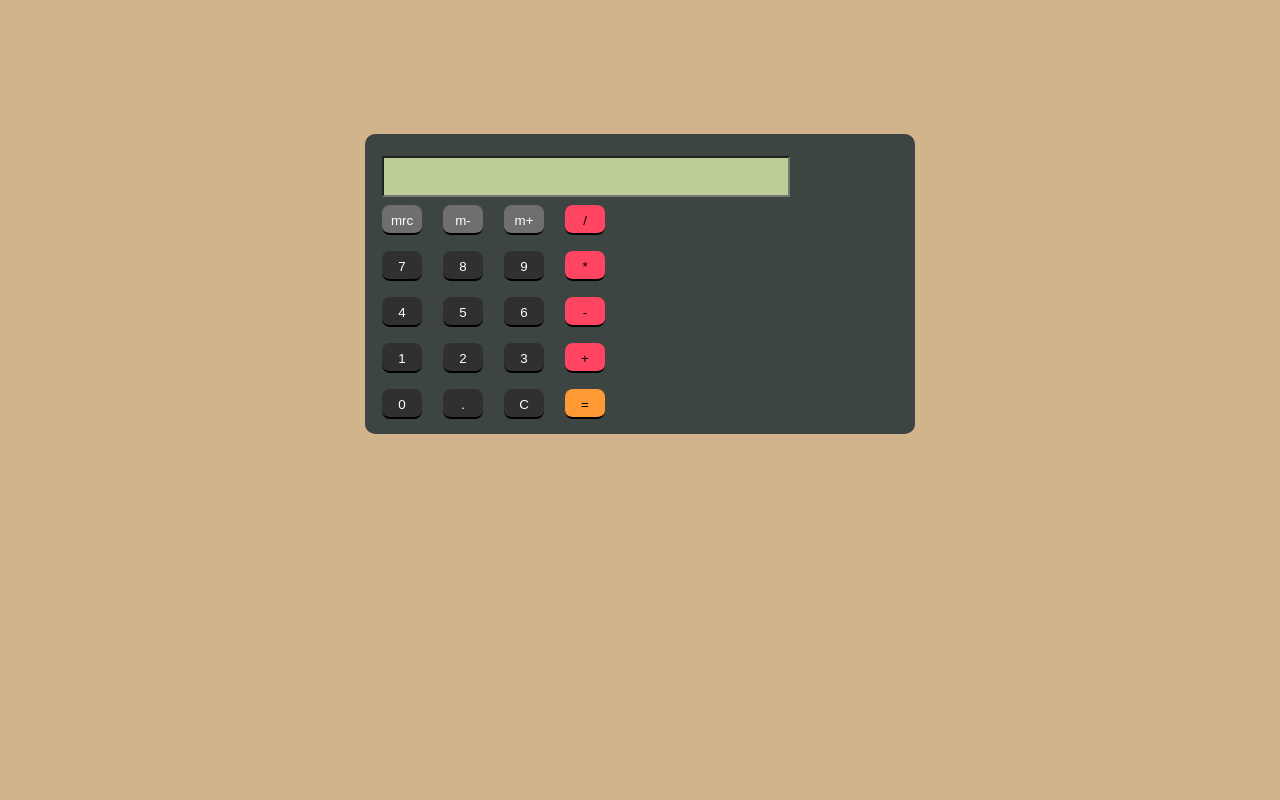
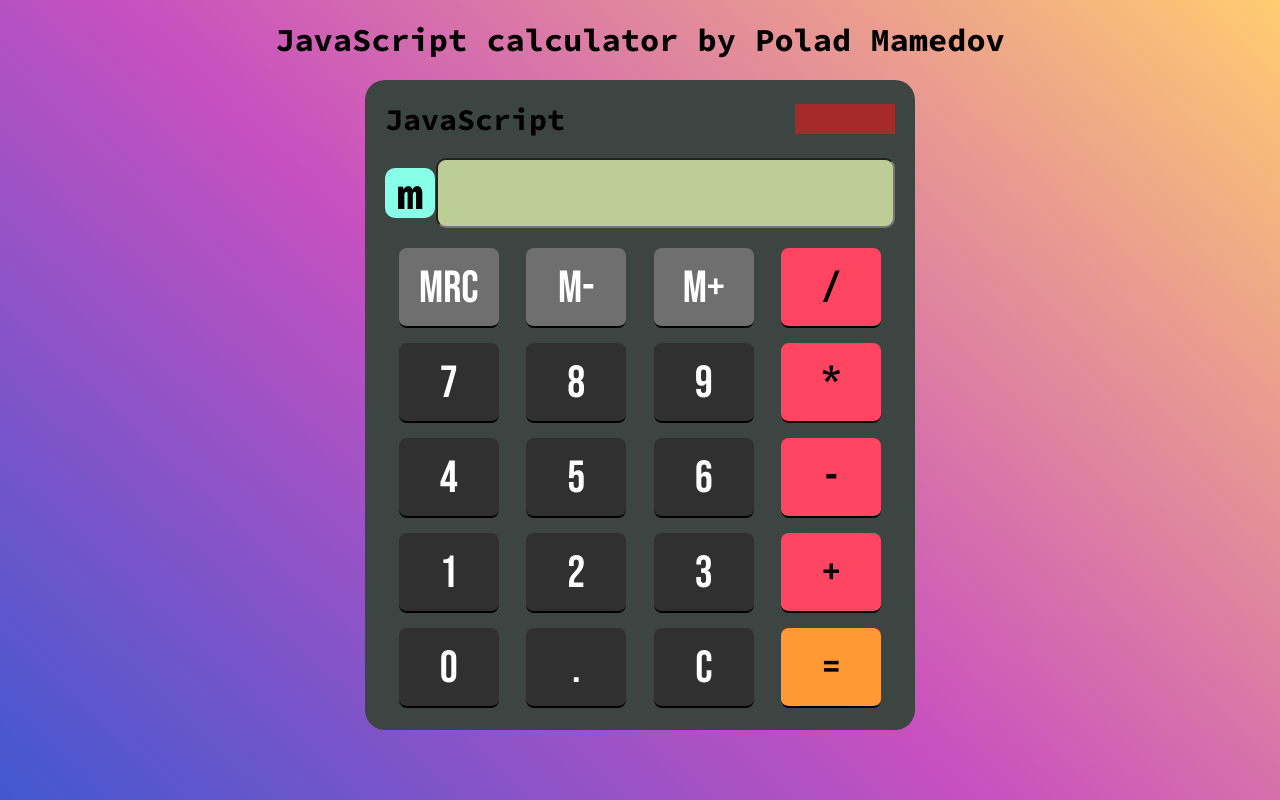
Before and after one commit to Poladik/JavaScript-Calculator, a plain HTML site: page index.html in a window 1280 px wide. Drawn offline with Linux system fonts and the light colour scheme.

Commit message:
little design & fix with zero

```diff
--- /dev/null
+++ b/css/normalize.css
@@ -0,0 +1,48 @@
+*,
+*::before,
+*::after {
+  box-sizing: border-box;
+}
+
+html {
+  height: 100%;
+}
+
+body {
+  margin: 0;
+}
+
+h1,
+h2,
+h3 {
+  margin: 0;
+}
+
+p {
+  margin: 0;
+}
+
+img,
+picture,
+video,
+canvas,
+svg {
+  max-width: 100%;
+}
+
+input,
+button,
+textarea,
+select {
+  font: inherit;
+}
+
+ul {
+  list-style: none;
+  padding: 0;
+  margin: 0;
+}
+
+a {
+  text-decoration: none;
+}
--- a/css/styles.css
+++ b/css/styles.css
@@ -1,50 +1,83 @@
 body {
+  font-family: "Source code pro";
+  background-image: linear-gradient(
+    43deg,
+    #4158d0 0%,
+    #c850c0 46%,
+    #ffcc70 100%
+  );
+}
+.main-header{
+  margin-top: 20px;
+}
+.container {
+  width: 80%;
+  margin-left: auto;
+  margin-right: auto;
+  display: grid;
+  place-items: center;
+}
+.calculator {
+  margin-top: 20px;
+  background-color: #3d4543;
+  height: 650px;
+  width: 550px;
+  border-radius: 20px;
+  padding: 20px;
+}
+.calculator__top {
+  display: flex;
+  justify-content: space-between;
+  align-items: center;
+  font-size: 20px;
+}
+.calculator__solar-panel{
+  width: 100px;
+  height: 30px;
+  background-color: brown;
+}
+.display {
+  margin-top: 20px;
+  display: flex;
+  justify-content: space-between;
+  align-items: center;
+  width: 100%;
+}
+.display__lcd {
+  width: 90%;
+  height: 70px;
+  border-radius: 10px;
+  color: black;
+  background-color: #bccd95;
+  font-size: 65px;
+  text-align: right;
+  font-family: "Bebas Neue";
+}
+.display__m{
   display: flex;
   justify-content: center;
   align-items: center;
-  background-color: tan;
+  background-color: #88ffe7;
+  border-radius: 10px;
+  width: 50px;
+  height: 50px;
+  font-size: 45px;
 }
-
-.box {
-  margin-top: 10%;
-  background-color: #3d4543;
-  height: 300px;
-  width: 550px;
-  border-radius: 10px;
+.keys {
+  margin-top: 20px;
+  display: grid;
+  grid-template-columns: repeat(4,1fr);
+  grid-template-rows: repeat(4, 1fr);
+  row-gap: 15px;
+  place-items: center;
 }
-
-.display {
-  /* background-color: #222; */
-  width: 500px;
-  position: relative;
-  left: 15px;
-  top: 20px;
-  height: 40px;
-}
-
-.display input {
-  width: 400px;
-  position: relative;
-  left: 2px;
-  top: 2px;
-  height: 35px;
-  color: black;
-  background-color: #bccd95;
-  font-size: 21px;
-  text-align: right;
-}
-
-.keys {
-  position: relative;
-  top: 15px;
-}
-
 .button {
-  width: 40px;
-  height: 30px;
+  font-family: "Bebas Neue";
+  font-size: 45px;
+  width: 100px;
+  height: 80px;
   border: none;
   border-radius: 8px;
-  margin-left: 17px;
   cursor: pointer;
   border-top: 2px solid transparent;
   outline: none;
@@ -72,9 +105,9 @@ body {
 
 .button.orange {
   color: black;
-  background-color: #FF9933;
+  background-color: #ff9933;
   border-bottom: black 2px solid;
-  border-top: 2px #FF9933 solid;
+  border-top: 2px #ff9933 solid;
 }
 
 .gray:active {
@@ -94,7 +127,7 @@ body {
 
 .orange:active {
   border-top: black 2px solid;
-  border-bottom: #FF9933 2px solid;
+  border-bottom: #ff9933 2px solid;
 }
 
 p {
--- a/index.html
+++ b/index.html
@@ -3,45 +3,50 @@
 
 <head>
   <meta charset='UTF-8'>
+  <link href="https://fonts.googleapis.com/css?family=Bebas+Neue:regular" rel="stylesheet" />
+  <link href="https://fonts.googleapis.com/css?family=Source+Code+Pro:200,300,regular,500,600,700,800,900,200italic,300italic,italic,500italic,600italic,700italic,800italic,900italic" rel="stylesheet" />
+  <link rel="stylesheet" href="./css/normalize.css">
   <link rel="stylesheet" href="css/styles.css">
 </head>
 
 <body>
-  <div class="box">
+  <header class="main-header">
+    <div class="container">
+      <h1 class="main-header__title">JavaScript calculator by Polad Mamedov</h1>
+    </div>
+  </header>
+  <div class="container">
+    <div class="calculator">
+      <div class="calculator__top">
+        <h2 class="calculator__title">JavaScript</h2>
+        <div class="calculator__solar-panel"></div>
+      </div>
       <div class="display">
-      <input class="disp" type="text" readonly size="50">
+        <h3 class="display__m">m</h3>
+        <input class="display__lcd" type="text" readonly size="50">
       </div>
       <div class="keys">
-      <p>
           <input type="button" class="button gray" value="mrc">
           <input type="button" class="button gray" value="m-">
           <input type="button" class="button gray" value="m+">
           <input type="button" class="button pink" value="/">
-      </p>
-      <p>
           <input type="button" class="button black" value="7">
           <input type="button" class="button black" value="8">
           <input type="button" class="button black" value="9">
           <input type="button" class="button pink" value="*">
-      </p>
-      <p>
           <input type="button" class="button black" value="4">
           <input type="button" class="button black" value="5">
           <input type="button" class="button black" value="6">
           <input type="button" class="button pink" value="-">
-      </p>
-      <p>
           <input type="button" class="button black" value="1">
           <input type="button" class="button black" value="2">
           <input type="button" class="button black" value="3">
           <input type="button" class="button pink" value="+">
-      </p>
-      <p>
           <input type="button" class="button black" value="0">
           <input type="button" class="button black" value=".">
           <input type="button" class="button black" value="C">
           <input type="button" class="button orange" value="=">
-      </p>
+      </div>
     </div>
   </div>
   <script src="./js/script.js"></script>
--- a/js/script.js
+++ b/js/script.js
@@ -1,6 +1,6 @@
 "use strict";
 const calcBtns = document.querySelector(".keys");
-const display = document.querySelector(".disp");
+const display = document.querySelector(".display__lcd");
 const operators = ["*", "/", "+", "-"];
 let displayValue = "";
 let operator;
@@ -48,8 +48,10 @@ calcBtns.addEventListener("click", (e) => {
     return;
   }
 
-  // making sure that you can't type two commas in one number or in wrong place
+  // making sure that you can't type two commas in one number or in wrong place, and more than one zero at the start or in wrong place
   if (
+    (value === "0" && displayValue === "0") ||
+    (value === "0" && secondNum === "0") ||
     (value === "." && displayValue === "") ||
     (operators.includes(lastDigitOnDisplay) && value === ".") ||
     (lastDigitOnDisplay === "." && operators.includes(value)) ||
```
Lines whose indentation alone changed are shown as unchanged.
